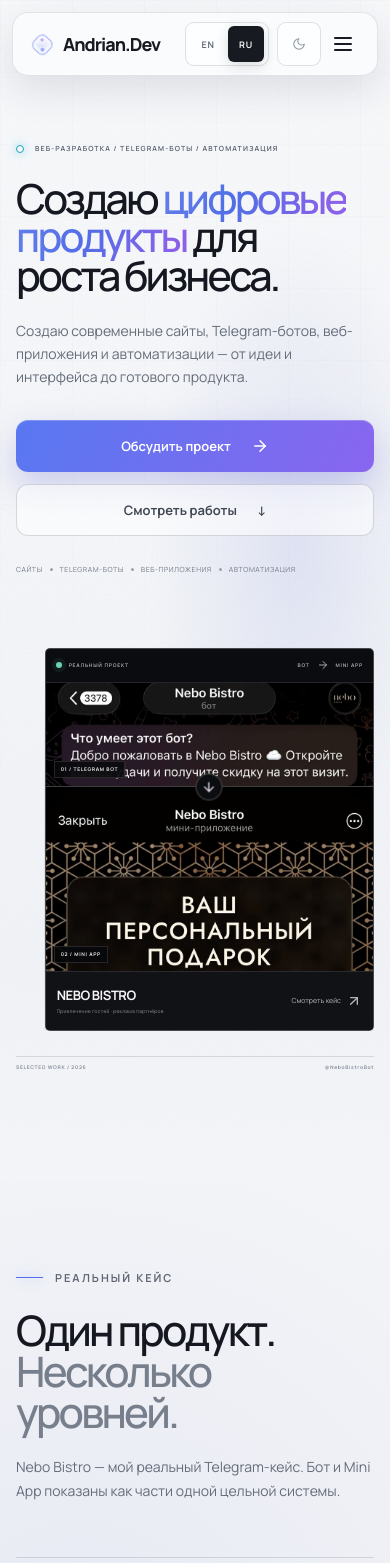
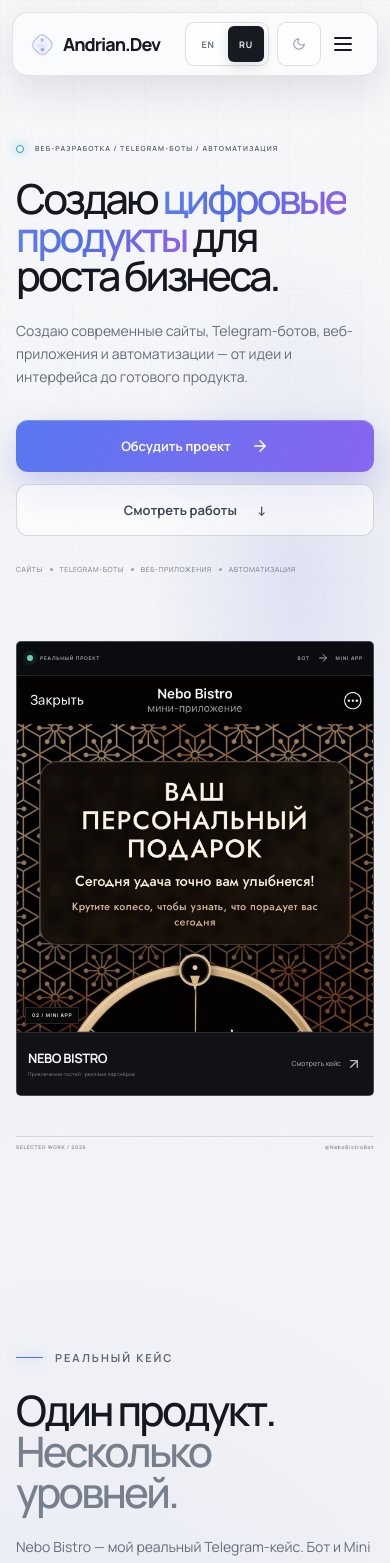
Before and after one commit to AndrianDev0/andrian-dev-portfolio, a React (Vite) app: page / in a window 390 px wide. Shown: the top 1563 px of the page. Built offline with nearby package versions, Linux system fonts and the light colour scheme.

Commit message:
Polish mobile hero proof and sharpen imagery

```diff
--- a/app/globals.css
+++ b/app/globals.css
@@ -202,6 +202,7 @@ section[id] { scroll-margin-top: 88px; }
 
 @media(max-width:900px){.nav-shell{grid-template-columns:1fr auto auto}.nav-actions{gap:6px}.nav-actions .nav-cta{display:none}}
 @media(max-width:600px){[data-language="ru"] .hero h1{font-size:clamp(38px,10.6vw,47px)}.language-switcher{height:32px}.language-switcher button{width:29px;height:24px}}
+@media(max-width:340px){.nav-shell{padding-left:10px;padding-right:6px}.brand-word{font-size:14px}.brand-mark{width:28px;height:28px}.nav-actions{gap:4px}.language-switcher{padding:2px}.language-switcher button{width:27px}.theme-toggle{width:30px;height:30px}.menu-button{width:40px}}
 .case-nav-actions{display:flex;align-items:center;gap:18px}.case-nav-actions>a{display:flex;align-items:center;gap:9px;color:#8e96a2;font-size:11px}
 @media(max-width:600px){.case-nav-actions{gap:9px}.case-nav-actions>a{font-size:0}.case-nav-actions>a svg{width:18px;height:18px}}
 
--- a/hero-visual.tsx
+++ b/hero-visual.tsx
@@ -17,11 +17,11 @@ export function HeroVisual() {
         </div>
         <div className="nebo-proof-media">
           <figure className="nebo-proof-bot">
-            <img src="/nebo/case/bot-welcome.webp" alt={ru ? "Сообщение Telegram-бота Nebo Bistro" : "Nebo Bistro Telegram bot welcome message"} width="900" height="2048" fetchPriority="high" />
+            <img src="/nebo/case/bot-welcome-hd.webp" alt={ru ? "Сообщение Telegram-бота Nebo Bistro" : "Nebo Bistro Telegram bot welcome message"} width="1178" height="2560" fetchPriority="high" />
             <figcaption>01 / TELEGRAM BOT</figcaption>
           </figure>
           <figure className="nebo-proof-app">
-            <img src="/nebo/case/prize-wheel.webp" alt={ru ? "Колесо призов в мини-приложении Nebo Bistro" : "Prize wheel in the Nebo Bistro mini app"} width="900" height="2048" fetchPriority="high" />
+            <img src="/nebo/case/prize-wheel-hd.webp" alt={ru ? "Колесо призов в мини-приложении Nebo Bistro" : "Prize wheel in the Nebo Bistro mini app"} width="1178" height="2560" fetchPriority="high" />
             <figcaption>02 / MINI APP</figcaption>
           </figure>
           <span className="nebo-proof-direction" aria-hidden="true"><ArrowRight size={15} /></span>
--- a/styles/hero-studio.css
+++ b/styles/hero-studio.css
@@ -20,5 +20,5 @@
 @media(min-width:901px){.hero .hero-visual-wrap{height:auto;min-width:0}.hero .hero-layout{column-gap:54px}}
 @media(min-width:1600px){.nebo-proof{height:640px;max-width:760px}.nebo-proof-frame{width:680px;height:540px}}
 @media(max-width:900px){.hero .hero-visual-wrap{height:auto;margin-top:30px}.nebo-proof{height:580px;max-width:650px}.nebo-proof-frame{width:94%;height:505px}}
-@media(max-width:600px){.nebo-proof{height:440px}.nebo-proof-frame{top:4%;right:0;grid-template-rows:34px 1fr 59px;width:92%;height:383px}.nebo-proof-top{padding:0 10px;font-size:5px}.nebo-proof-media{grid-template-columns:1fr;grid-template-rows:36% 64%}.nebo-proof-bot{border-right:0;border-bottom:1px solid #ffffff38}.nebo-proof-media img{object-position:50% 8%}.nebo-proof-direction{left:50%;top:36%;width:27px;height:27px;rotate:90deg}.nebo-proof-media figcaption{left:8px;bottom:8px;padding:5px 6px;font-size:5px}.nebo-proof-footer{padding:0 11px;gap:10px}.nebo-proof-footer strong{font-size:13px}.nebo-proof-footer>div span{font-size:5px;max-width:150px}.nebo-proof-open{font-size:7px;gap:5px}.nebo-proof-note{left:0;bottom:0;font-size:5px;padding-top:8px}}
+@media(max-width:600px){.nebo-proof{height:520px;width:100%}.nebo-proof-frame{top:2%;left:0;right:auto;grid-template-rows:34px 1fr 63px;width:100%;height:455px}.nebo-proof-top{padding:0 10px;font-size:5px}.nebo-proof-media{display:block}.nebo-proof-bot{display:none}.nebo-proof-app{display:block;width:100%;height:100%;clip-path:inset(0 100% 0 0)}.nebo-proof-media img{object-position:50% 14%;filter:none}.nebo-proof-direction{display:none}.nebo-proof-media figcaption{left:8px;bottom:8px;padding:5px 6px;font-size:5px}.nebo-proof-footer{padding:0 11px;gap:10px}.nebo-proof-footer strong{font-size:13px}.nebo-proof-footer>div span{font-size:5px;max-width:150px}.nebo-proof-open{font-size:7px;gap:5px}.nebo-proof-note{left:0;right:0;bottom:0;font-size:5px;padding-top:8px}}
 @media(prefers-reduced-motion:reduce){.nebo-proof-frame,.nebo-proof-app,.nebo-proof-direction,.nebo-proof-note{animation:none}.nebo-proof-app{clip-path:none}.nebo-proof-direction{opacity:1}}
```
Also changed, not shown: public/nebo/case/bot-welcome-hd.webp (added), public/nebo/case/prize-wheel-hd.webp (added).
